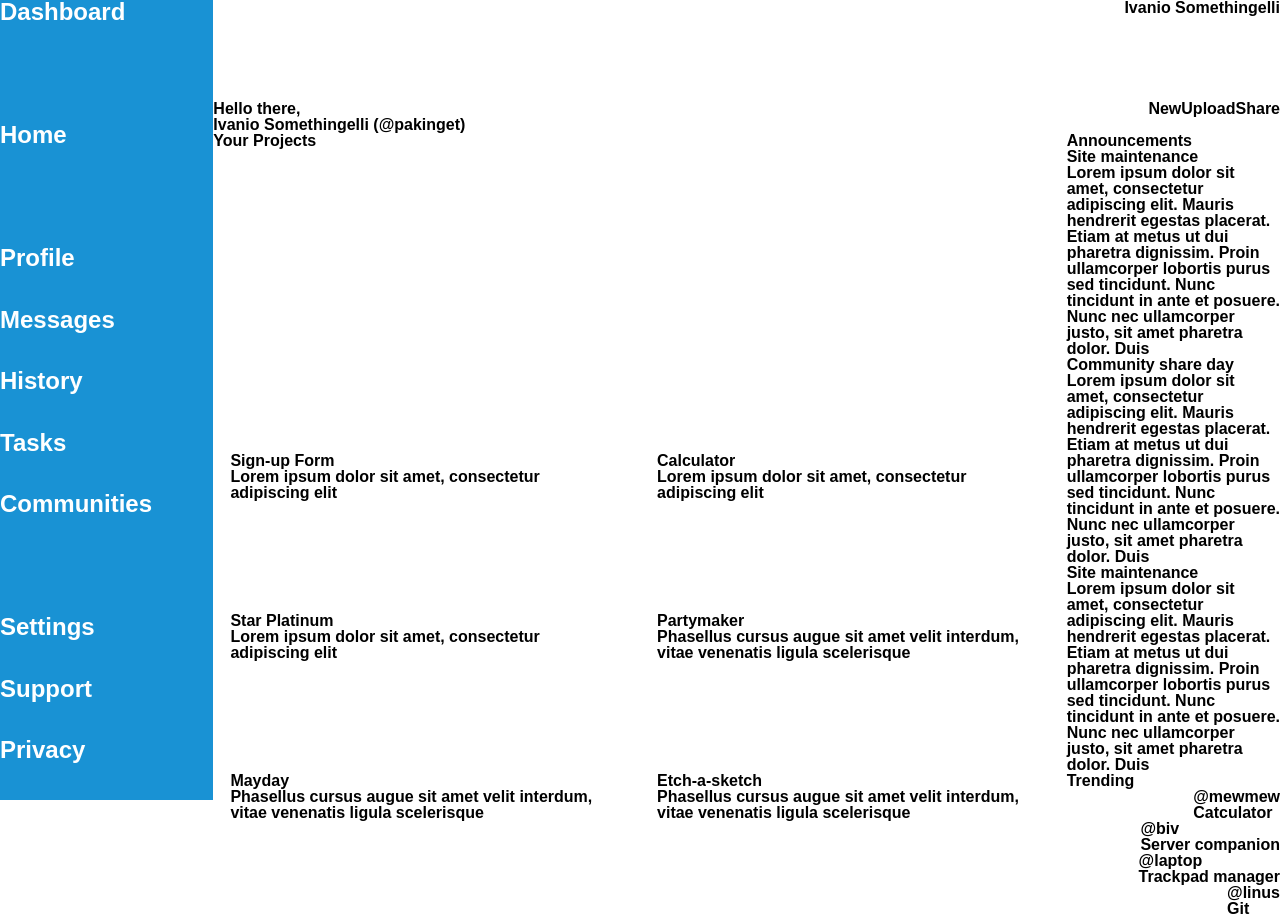
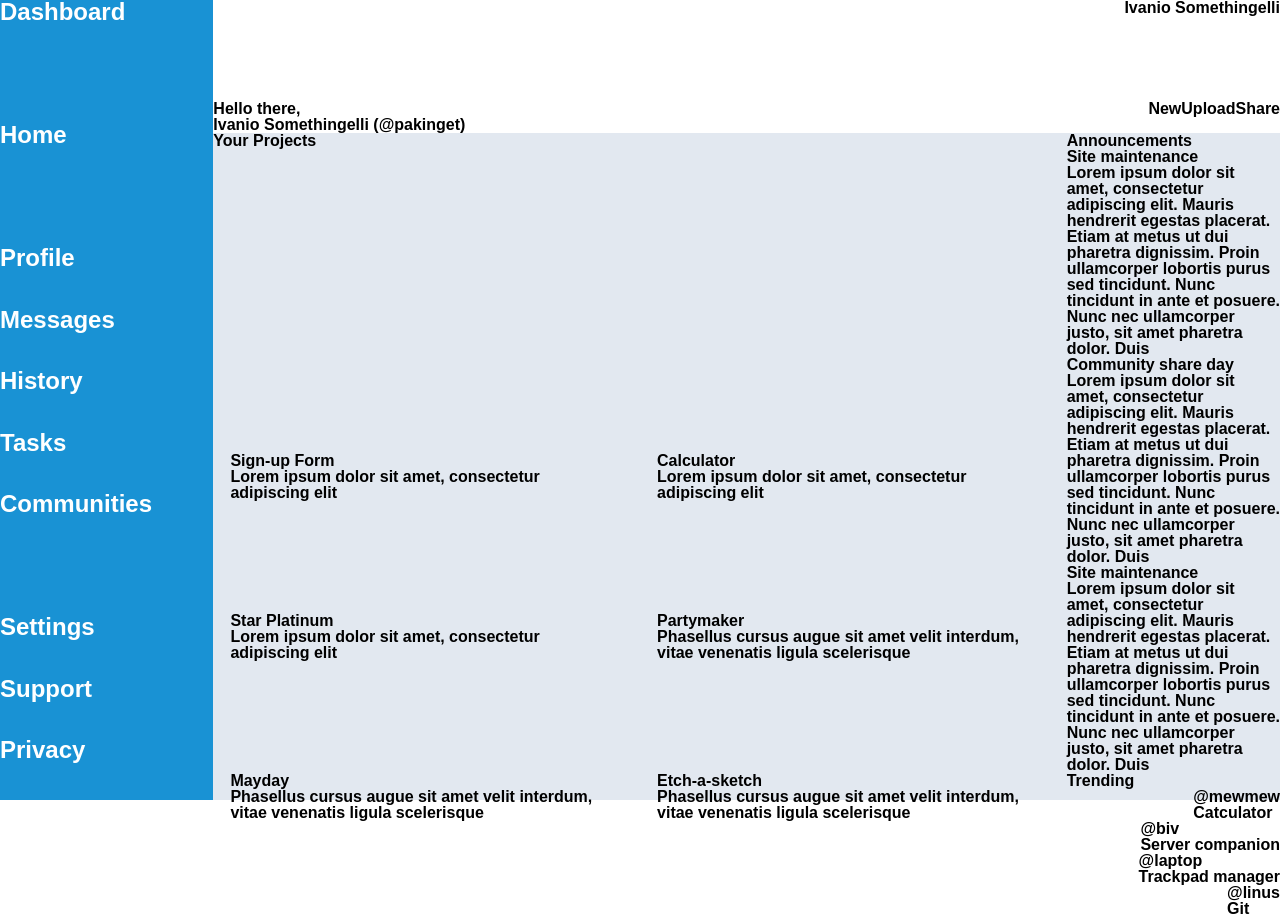
Before and after one commit to pakinget/admin-dashboard, a plain HTML site: page index.html in a window 1280 px wide. Drawn offline with Linux system fonts and the light colour scheme.

Commit message:
Change background colour of main

```diff
--- a/style.css
+++ b/style.css
@@ -183,6 +183,7 @@ main {
 	display: grid;
 	grid-template-columns: 4fr 1fr;
 	grid-template-rows: 1fr 1fr;
+	background-color: #E2E8F0;
 }
 
 .projects {
```
